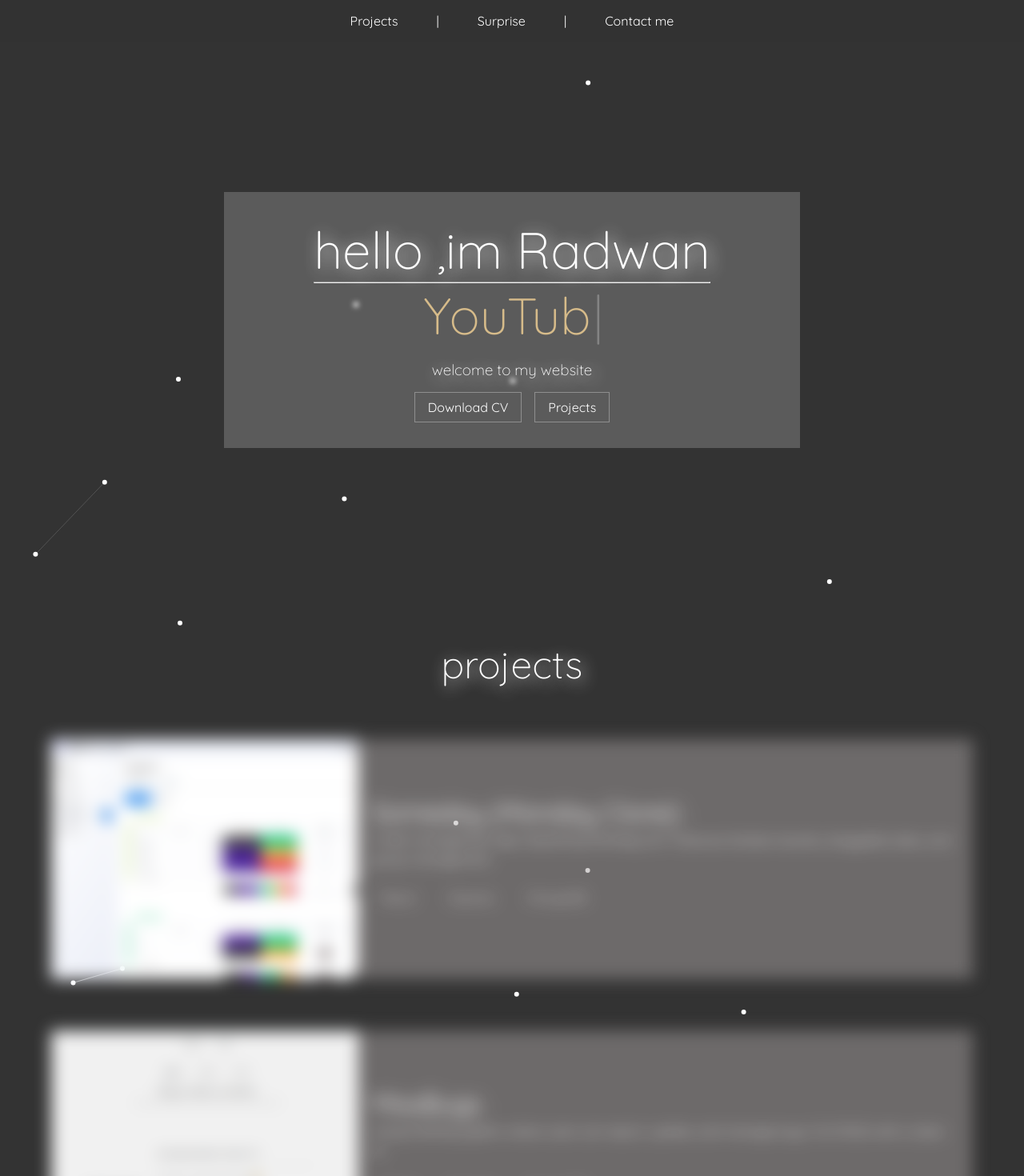
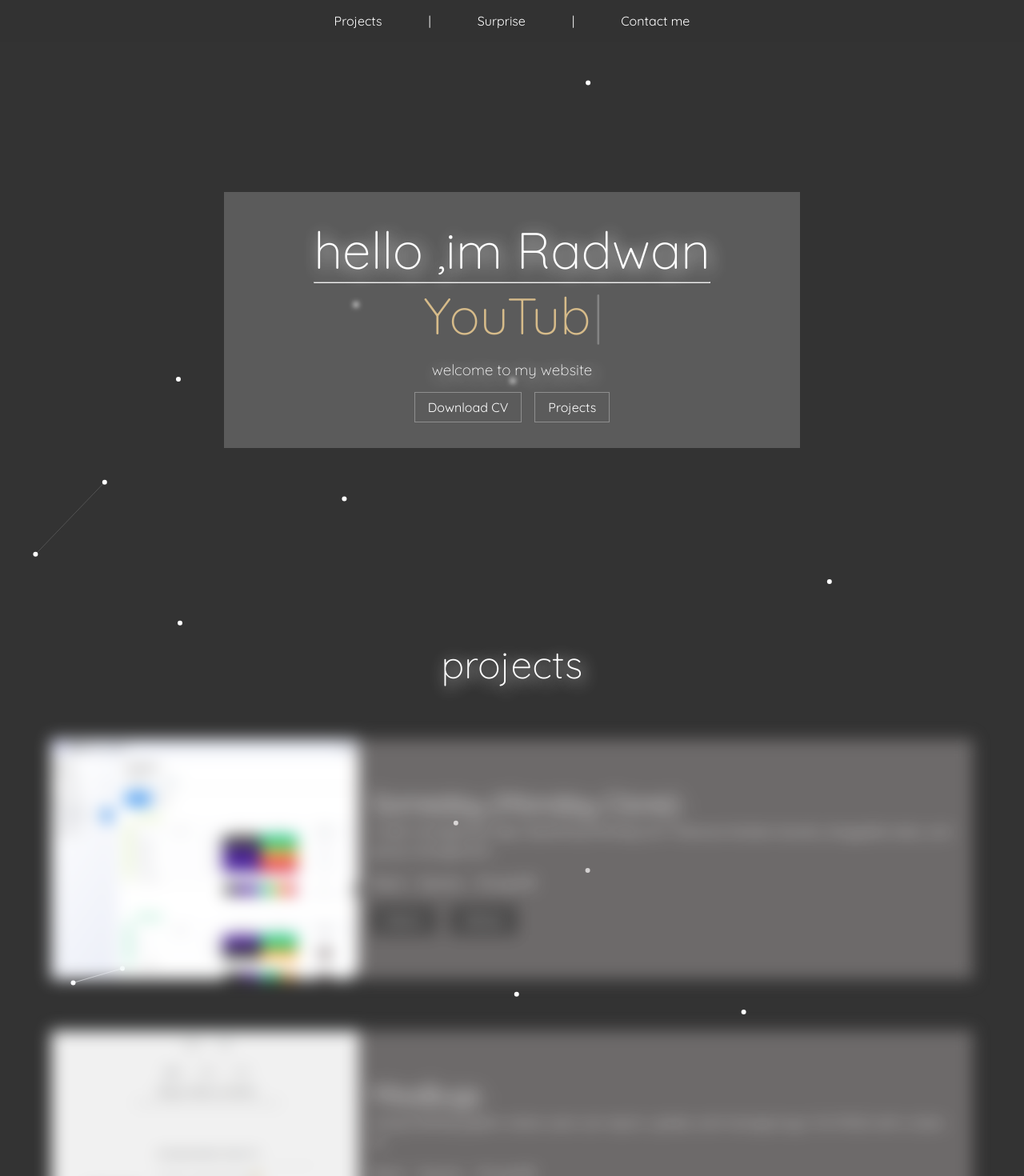
Before and after one commit to ReactRay/my-website, a React (Vite) app in the folder frontend/: page /#/ in a window 1280 px wide. Shown: the top 1470 px of the page at 80% size. Built offline with nearby package versions, Linux system fonts and the light colour scheme; no server answers.

Commit message:
add styles to nav

```diff
--- a/frontend/src/Pages/Projects.jsx
+++ b/frontend/src/Pages/Projects.jsx
@@ -23,7 +23,7 @@
         {
             name: "Todos",
             description: "A simple todo app with full CRUD functionality. Built to help users stay productive and organized.",
-            technologies: ["React", "Express", "MongoDB"],
+            technologies: ["React"],
             img: "/todo.png",
             github: 'https://github.com/ReactRay/RM-TODOS',
             demo: 'https://reactray.github.io/RM-TODOS/'
--- a/frontend/src/cmps/Nav.jsx
+++ b/frontend/src/cmps/Nav.jsx
@@ -13,15 +13,15 @@
             <ul>
 
 
-                <Link to="projects" smooth={true} duration={500}>
+                <Link className='nav-link' to="projects" smooth={true} duration={500}>
                     Projects
                 </Link>
                 |
-                <Link to="comments" smooth={true} duration={500}>
+                <Link className='nav-link' to="comments" smooth={true} duration={500}>
                     Surprise
                 </Link>
                 |
-                <Link to="contact-me" smooth={true} duration={500}>
+                <Link className='nav-link' to="contact-me" smooth={true} duration={500}>
                     Contact me
                 </Link>
 
--- a/frontend/src/cmps/ProjectCard.jsx
+++ b/frontend/src/cmps/ProjectCard.jsx
@@ -30,6 +30,11 @@
                         )
                     })}
                 </ul>
+
+                <div className="project-links-mobile">
+                    <a href={project.demo} target="_blank" rel="noopener noreferrer">Demo</a>
+                    <a href={project.github} target="_blank" rel="noopener noreferrer">Github</a>
+                </div>
             </div>
         </div>
     )
--- a/frontend/src/styles/_nav.scss
+++ b/frontend/src/styles/_nav.scss
@@ -16,9 +16,18 @@
     align-items: center;
   }
 
-  li {
+  .nav-link {
+    margin: 0 10px;
+    font-weight: 400;
+    cursor: pointer;
+    transition: color 0.4s;
+
     &:hover {
       color: #d6bb8a;
+    }
+
+    .active {
+      border-bottom: 2px solid #ffffff;
     }
   }
 }
--- a/frontend/src/styles/_projects.scss
+++ b/frontend/src/styles/_projects.scss
@@ -21,12 +21,6 @@
     display: flex;
     gap: 1rem;
     padding: 1rem 0;
-
-    li {
-      color: #e7e4e4;
-      font-size: 1rem;
-      padding: 0.5rem 0.8rem;
-    }
   }
 }
 
@@ -84,7 +78,7 @@
   transition: all 1s ease-in-out;
 
   a {
-    padding: 0.5rem 1rem;
+    padding: 1rem 2rem;
     background-color: rgba($color: #908d8d, $alpha: 0.5);
   }
 }
@@ -145,3 +139,21 @@
     }
   }
 }
+
+.project-links-mobile {
+  display: flex;
+  gap: 1rem;
+
+  a {
+    padding: 0.4rem 1.1rem;
+    background-color: rgba($color: #333, $alpha: 0.6);
+    transition: all 0.5s ease-in-out;
+    border: 1px solid transparent;
+
+    &:hover {
+      border: 1px solid #fff;
+
+      box-shadow: 4px 4px 20px rgba($color: #fff, $alpha: 0.6);
+    }
+  }
+}
```
